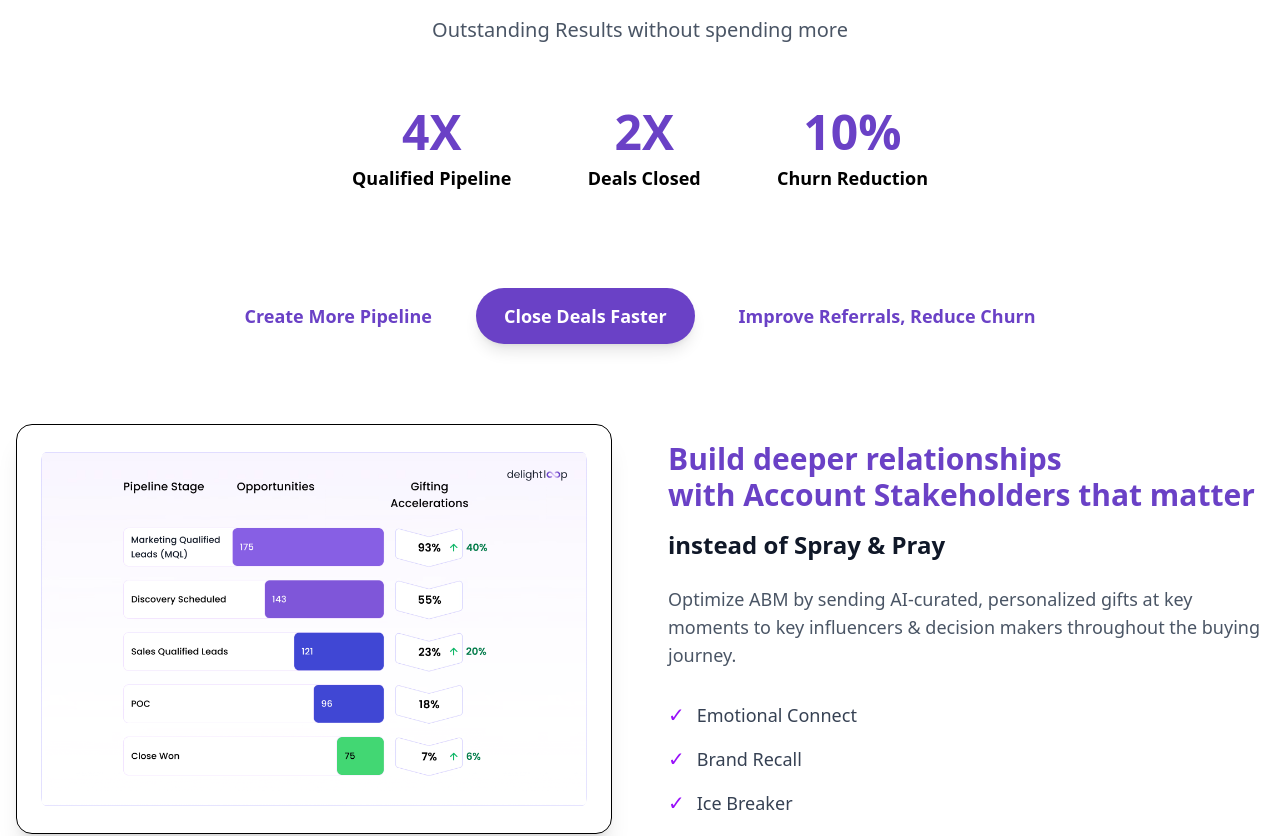
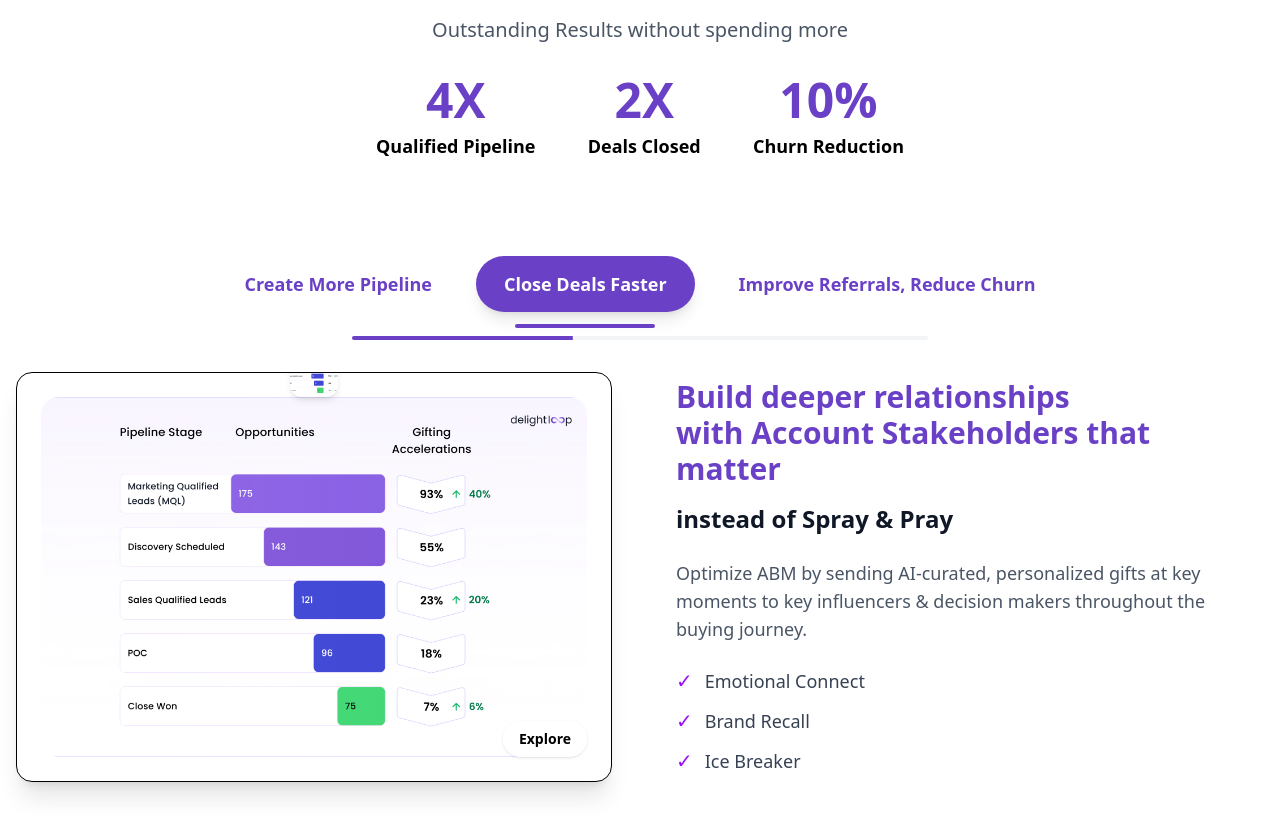
Before and after one commit to satyam904/DL, a React (Vite) app: page / in a window 1280 px wide. Shown: the part 2723-3559 px from the top of the page. Built offline with nearby package versions, Linux system fonts and the light colour scheme.

Commit message:
Updated project files

```diff
--- a/src/components/Features.jsx
+++ b/src/components/Features.jsx
@@ -1,4 +1,4 @@
-import { motion, AnimatePresence, useScroll, useTransform } from "framer-motion";
+import { motion, AnimatePresence, useScroll, useTransform, useReducedMotion } from "framer-motion";
 import { useEffect, useState, useRef } from "react";
 
 // ✅ IMAGES
@@ -61,38 +61,177 @@ const TABS = [
 
 const AUTO_CHANGE_TIME = 5000;
 
+/* -----------------------
+   Helpers
+   ----------------------- */
+const useIsMobile = (breakpoint = 768) => {
+  const [isMobile, setIsMobile] = useState(
+    typeof window !== "undefined" ? window.innerWidth < breakpoint : false
+  );
+  useEffect(() => {
+    if (typeof window === "undefined") return;
+    const mq = window.matchMedia(`(max-width: ${breakpoint}px)`);
+    const onChange = (e) => setIsMobile(e.matches);
+    if (mq.addEventListener) mq.addEventListener("change", onChange);
+    else mq.addListener(onChange);
+    setIsMobile(mq.matches);
+    return () => {
+      if (mq.removeEventListener) mq.removeEventListener("change", onChange);
+      else mq.removeListener(onChange);
+    };
+  }, [breakpoint]);
+  return isMobile;
+};
+
+/* -----------------------
+   DOM counter (rAF) - avoids frequent React updates & layout shift
+   Usage: <Counter refValue="4X" start={true} />
+   ----------------------- */
+const Counter = ({ value, start = false, duration = 1200, reduced = false, className = "" }) => {
+  const elRef = useRef(null);
+  const rafRef = useRef(null);
+  useEffect(() => {
+    const el = elRef.current;
+    if (!el) return;
+    if (reduced) {
+      el.textContent = value;
+      return;
+    }
+
+    const isRange = /–|-/.test(value);
+    const isPct = value.includes("%");
+    const isX = /X/i.test(value);
+    const numeric = isRange ? null : parseFloat(value.replace(/[^\d.]/g, "")) || 0;
+
+    // reserve width to prevent layout shift
+    el.style.minWidth = `${Math.max(3, value.length)}ch`;
+    el.style.display = "inline-block";
+
+    if (!start) {
+      // initial placeholder
+      if (isRange) el.textContent = value;
+      else if (isPct) el.textContent = `0%`;
+      else if (isX) el.textContent = `0.0X`;
+      else el.textContent = `0`;
+      return;
+    }
+
+    if (isRange) {
+      el.textContent = value;
+      return;
+    }
+
+    const startTime = performance.now();
+    const tick = (t) => {
+      const elapsed = t - startTime;
+      const tnorm = Math.min(elapsed / duration, 1);
+      // smooth cubic ease-in-out
+      const eased = tnorm < 0.5 ? 4 * tnorm * tnorm * tnorm : 1 - Math.pow(-2 * tnorm + 2, 3) / 2;
+      const current = numeric * eased;
+      if (isPct) el.textContent = `${Math.round(current)}%`;
+      else if (isX) el.textContent = `${current.toFixed(1)}X`;
+      else el.textContent = `${Math.round(current)}`;
+
+      if (tnorm < 1) rafRef.current = requestAnimationFrame(tick);
+      else el.textContent = value;
+    };
+
+    rafRef.current = requestAnimationFrame(tick);
+    return () => {
+      if (rafRef.current) cancelAnimationFrame(rafRef.current);
+    };
+  }, [start, value, duration, reduced]);
+
+  return <span ref={elRef} className={className} aria-hidden="false" />;
+};
+
 /* ================= COMPONENT ================= */
 
 const Features = () => {
   const [active, setActive] = useState(0);
   const sectionRef = useRef(null);
+  const imgWrapRef = useRef(null);
+  const badgeRef = useRef(null);
+  const isMobile = useIsMobile();
+  const reduced = useReducedMotion();
 
+  // auto-rotate with progress (rAF)
+  const progressRef = useRef(0);
+  const [progress, setProgress] = useState(0);
+  const autoTimerRef = useRef(null);
+  const rafRef = useRef(null);
+  useEffect(() => {
+    let start = performance.now();
+    const tick = (t) => {
+      const elapsed = t - start;
+      const p = Math.min(elapsed / AUTO_CHANGE_TIME, 1);
+      setProgress(p);
+      if (p >= 1) {
+        setActive((a) => (a + 1) % TABS.length);
+        start = performance.now();
+        setProgress(0);
+      }
+      rafRef.current = requestAnimationFrame(tick);
+    };
+    if (!reduced) rafRef.current = requestAnimationFrame(tick);
+    return () => {
+      if (rafRef.current) cancelAnimationFrame(rafRef.current);
+    };
+    // eslint-disable-next-line react-hooks/exhaustive-deps
+  }, [reduced]);
+
+  // allow keyboard left/right navigation
+  useEffect(() => {
+    const onKey = (e) => {
+      if (e.key === "ArrowRight") setActive((a) => (a + 1) % TABS.length);
+      if (e.key === "ArrowLeft") setActive((a) => (a - 1 + TABS.length) % TABS.length);
+    };
+    window.addEventListener("keydown", onKey);
+    return () => window.removeEventListener("keydown", onKey);
+  }, []);
+
+  // scroll-linked subtle reveal transforms (keeps original behavior)
   const { scrollYProgress } = useScroll({
     target: sectionRef,
     offset: ["start 80%", "start 20%"],
   });
-
   const textOpacity = useTransform(scrollYProgress, [0, 0.3], [0, 1]);
   const textY = useTransform(scrollYProgress, [0, 0.3], [40, 0]);
   const imageOpacity = useTransform(scrollYProgress, [0.2, 0.5], [0, 1]);
   const imageScale = useTransform(scrollYProgress, [0.2, 0.5], [0.92, 1]);
 
-  // 🔁 AUTO TAB ROTATION
+  // image micro-interactions: badge parallax + tilt (desktop only)
   useEffect(() => {
-    const interval = setInterval(() => {
-      setActive((prev) => (prev + 1) % TABS.length);
-    }, AUTO_CHANGE_TIME);
-
-    return () => clearInterval(interval);
-  }, []);
+    if (!imgWrapRef.current || isMobile) return;
+    const el = imgWrapRef.current;
+    const badge = badgeRef.current;
+    const onMove = (e) => {
+      const rect = el.getBoundingClientRect();
+      const px = (e.clientX - rect.left) / rect.width - 0.5;
+      const py = (e.clientY - rect.top) / rect.height - 0.5;
+      if (badge) badge.style.transform = `translate3d(${px * 12}px, ${py * 8}px, 0)`;
+      el.style.setProperty("--rx", `${-py * 6}deg`);
+      el.style.setProperty("--ry", `${px * 6}deg`);
+    };
+    const onLeave = () => {
+      if (badge) badge.style.transform = `translate3d(0px, 0px, 0)`;
+      el.style.setProperty("--rx", `0deg`);
+      el.style.setProperty("--ry", `0deg`);
+    };
+    el.addEventListener("mousemove", onMove);
+    el.addEventListener("mouseleave", onLeave);
+    return () => {
+      el.removeEventListener("mousemove", onMove);
+      el.removeEventListener("mouseleave", onLeave);
+    };
+  }, [isMobile, active]);
 
   const current = TABS[active];
 
   return (
     <section ref={sectionRef} className="bg-white px-4 py-24">
       <div className="mx-auto max-w-7xl">
-
-        {/* ================= TOP HEADER ================= */}
+        {/* TOP HEADER */}
         <div className="mb-24 text-center">
           <motion.h1
             initial={{ opacity: 0, y: 30 }}
@@ -107,100 +246,165 @@ const Features = () => {
             initial={{ opacity: 0, y: 20 }}
             whileInView={{ opacity: 1, y: 0 }}
             transition={{ duration: 0.6, delay: 0.1 }}
-            className="mx-auto mb-16 max-w-3xl text-lg md:text-xl text-gray-600"
+            className="mx-auto mb-8 max-w-3xl text-lg md:text-xl text-gray-600"
           >
             Outstanding Results without spending more
           </motion.p>
 
-          <div className="mx-auto flex max-w-xl justify-between text-center">
+          {/* Animated stats (use Counter for smoothness) */}
+          <div className="mx-auto flex max-w-xl justify-between text-center gap-6 px-6">
             <div>
-    <p className="text-5xl font-extrabold text-[#6A41C6] leading-none">4X</p>
+              <Counter value="4X" start={true} reduced={reduced} className="text-5xl font-extrabold text-[#6A41C6] leading-none" />
               <p className="mt-2 text-lg font-semibold">Qualified Pipeline</p>
             </div>
 
             <div>
-    <p className="text-5xl font-extrabold text-[#6A41C6] leading-none">2X</p>
+              <Counter value="2X" start={true} reduced={reduced} className="text-5xl font-extrabold text-[#6A41C6] leading-none" />
               <p className="mt-2 text-lg font-semibold">Deals Closed</p>
             </div>
 
             <div>
-    <p className="text-5xl font-extrabold text-[#6A41C6] leading-none">10%</p>
+              <Counter value="10%" start={true} reduced={reduced} className="text-5xl font-extrabold text-[#6A41C6] leading-none" />
               <p className="mt-2 text-lg font-semibold">Churn Reduction</p>
             </div>
           </div>
-
         </div>
 
-        {/* ================= TABS ================= */}
-        <div className="mb-20 flex flex-wrap justify-center gap-4">
+        {/* TABS + progress underline */}
+        <div className="mb-8">
+          <div className="mb-6 flex flex-wrap justify-center gap-4">
             {TABS.map((tab, index) => (
               <button
                 key={tab.id}
                 onClick={() => setActive(index)}
-              className={`rounded-full px-7 py-3.5 text-base md:text-lg font-semibold transition-all duration-300
-                ${
-                  active === index
-                    ? "bg-[#6A41C6] text-white shadow-lg"
-                    : "text-[#6A41C6] hover:bg-purple-50"
-                }`}
+                className={`relative rounded-full px-7 py-3.5 text-base md:text-lg font-semibold transition-all duration-300 focus:outline-none focus:ring-2 focus:ring-purple-300
+                  ${active === index ? "bg-[#6A41C6] text-white shadow-lg" : "text-[#6A41C6] hover:bg-purple-50"}`}
+                aria-pressed={active === index}
               >
                 {tab.label}
+                {/* active underline pill */}
+                {active === index && (
+                  <motion.span
+                    layoutId="tab-underline"
+                    className="absolute left-1/2 top-full -translate-x-1/2 mt-3 h-1 rounded-full bg-[#6A41C6]"
+                    style={{ width: 140 }}
+                    transition={{ type: "spring", stiffness: 300, damping: 28 }}
+                    aria-hidden
+                  />
+                )}
               </button>
             ))}
           </div>
 
-        {/* ================= CONTENT ================= */}
+          {/* auto-rotate progress bar */}
+          <div className="mx-auto max-w-xl h-1 bg-gray-100 rounded overflow-hidden">
+            <motion.div
+              className="h-full bg-[#6A41C6] origin-left"
+              style={{ scaleX: progress }}
+              transition={{ ease: "linear" }}
+            />
+          </div>
+        </div>
+
+        {/* CONTENT */}
         <AnimatePresence mode="wait">
           <motion.div
             key={current.id}
-            initial={{ opacity: 0, y: 40 }}
+            initial={{ opacity: 0, y: 32 }}
             animate={{ opacity: 1, y: 0 }}
-            exit={{ opacity: 0, y: -40 }}
+            exit={{ opacity: 0, y: -24 }}
             transition={{ duration: 0.6, ease: [0.16, 1, 0.3, 1] }}
             className="grid grid-cols-1 md:grid-cols-2 gap-14 items-center"
           >
-
             {/* TEXT */}
             <motion.div
-              className={current.reverse ? "md:order-2" : "md:order-1"}
+              className={current.reverse ? "md:order-2 px-2" : "md:order-1 px-2"}
               style={{ opacity: textOpacity, y: textY }}
             >
-              <h2 className="mb-4 text-3xl font-extrabold text-[#6A41C6]">
-                {current.title}
-              </h2>
+              <h2 className="mb-4 text-3xl font-extrabold text-[#6A41C6]">{current.title}</h2>
+              <h3 className="mb-6 text-2xl font-bold text-gray-900">{current.subtitle}</h3>
 
-              <h3 className="mb-6 text-2xl font-bold text-gray-900">
-                {current.subtitle}
-              </h3>
+              <motion.p
+                className="mb-6 text-lg text-gray-600"
+                initial={{ opacity: 0, y: 14 }}
+                whileInView={{ opacity: 1, y: 0 }}
+                transition={{ duration: 0.5, delay: 0.05 }}
+                viewport={{ amount: 0.4 }}
+              >
+                {current.desc}
+              </motion.p>
 
-              <p className="mb-8 text-lg text-gray-600">
-                {current.desc}
-              </p>
-
-              <ul className="space-y-4 text-lg text-gray-700">
-                {current.bullets.map((item) => (
-                  <li key={item} className="flex items-center gap-3">
+              <ul className="space-y-3 text-lg text-gray-700">
+                {current.bullets.map((b, i) => (
+                  <motion.li
+                    key={b}
+                    className="flex items-center gap-3"
+                    initial={{ opacity: 0, x: -12 }}
+                    whileInView={{ opacity: 1, x: 0 }}
+                    transition={{ duration: 0.45, delay: 0.08 + i * 0.06 }}
+                    viewport={{ amount: 0.4 }}
+                  >
                     <span className="text-purple-600 text-xl">✓</span>
-                    {item}
-                  </li>
+                    {b}
+                  </motion.li>
                 ))}
               </ul>
             </motion.div>
 
             {/* IMAGE */}
             <motion.div
-              className={`rounded-2xl border bg-white p-6 shadow-xl ${
-                current.reverse ? "md:order-1" : "md:order-2"
-              }`}
-              style={{ opacity: imageOpacity, scale: imageScale }}
+              ref={imgWrapRef}
+              className={`relative rounded-2xl border bg-white p-6 shadow-xl overflow-hidden ${current.reverse ? "md:order-1" : "md:order-2"}`}
+              style={{ opacity: imageOpacity, transformOrigin: "center" }}
             >
-              <img
-                src={current.image}
-                alt={current.label}
-                className="h-[360px] w-full object-contain rounded-xl"
+              {/* top badge */}
+              <motion.div
+                ref={badgeRef}
+                initial={{ y: -8, opacity: 0 }}
+                animate={{ y: 0, opacity: 1 }}
+                transition={{ type: "spring", stiffness: 200, damping: 20, delay: 0.06 }}
+                className="absolute -top-6 left-1/2 -translate-x-1/2 z-20 pointer-events-none"
+                aria-hidden
+              >
+                <div className="h-12 w-12 rounded-xl overflow-hidden shadow-md bg-white flex items-center justify-center">
+                  <img src={current.image} alt={`${current.label} badge`} className="w-full h-full object-cover" />
+                </div>
+              </motion.div>
+
+              {/* subtle bg behind image */}
+              <div className="absolute inset-0 -z-10 rounded-2xl" style={{ background: "radial-gradient(ellipse at center, rgba(106,65,198,0.06), rgba(99,102,241,0.02))" }} />
+
+              {/* image container w/ clip reveal + tilt via CSS vars */}
+              <motion.div
+                initial={{ clipPath: "inset(12% 0% 12% 0% round 18px)", rotateX: 0, rotateY: 0 }}
+                animate={{ clipPath: "inset(0% 0% 0% 0% round 18px)" }}
+                exit={{ clipPath: "inset(12% 0% 12% 0% round 18px)" }}
+                transition={{ duration: 0.6, ease: [0.2, 0.9, 0.3, 1] }}
+                className="rounded-xl bg-white"
+                style={{
+                  transform: `rotateX(var(--rx, 0deg)) rotateY(var(--ry, 0deg))`,
+                  transformStyle: "preserve-3d",
+                  perspective: "900px",
+                }}
+              >
+                <img src={current.image} alt={current.label} className="h-[360px] w-full rounded-xl object-cover" draggable={false} />
+                <motion.div
+                  className="absolute inset-0 pointer-events-none rounded-xl"
+                  style={{ background: "linear-gradient(90deg, rgba(255,255,255,0) 0%, rgba(255,255,255,0.06) 40%, rgba(255,255,255,0) 80%)", mixBlendMode: "overlay" }}
+                  initial={{ opacity: 0 }}
+                  animate={{ opacity: 1 }}
+                  transition={{ duration: 0.6 }}
                 />
               </motion.div>
 
+              <motion.button
+                whileHover={!isMobile && !reduced ? { y: -6, scale: 1.02 } : {}}
+                className="absolute bottom-6 right-6 z-30 rounded-full bg-white/95 px-4 py-2 text-sm font-semibold shadow"
+                aria-label="Explore image"
+              >
+                Explore
+              </motion.button>
+            </motion.div>
           </motion.div>
         </AnimatePresence>
       </div>
```
Lines whose indentation alone changed are shown as unchanged.
